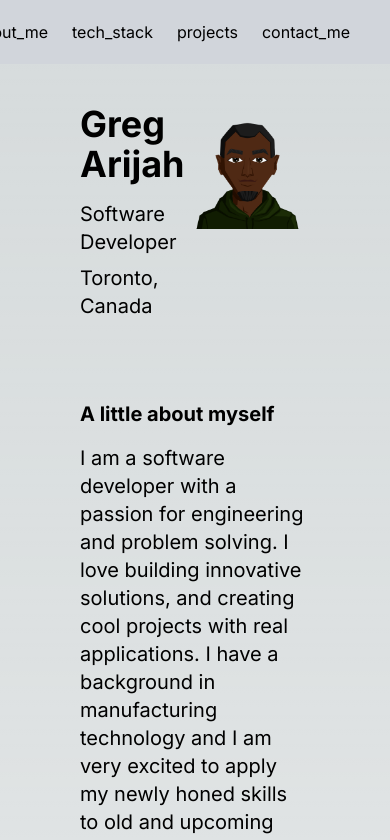
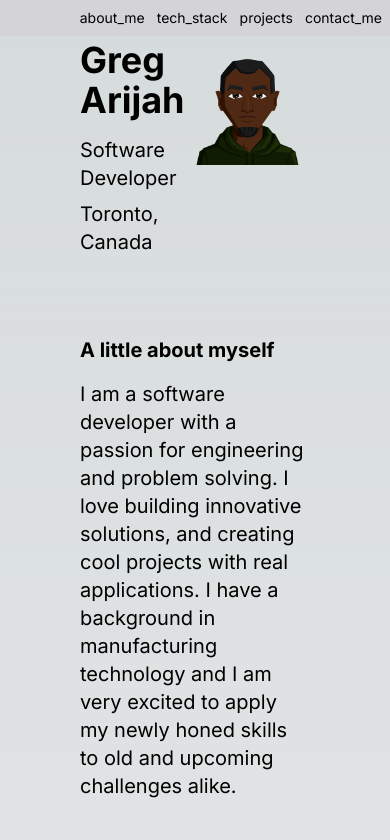
Before and after one commit to gregArijah/portfolio, a Next.js app: page / in a window 390 px wide. Shown: the top 840 px of the page. Built offline with nearby package versions, Linux system fonts and the light colour scheme.

Commit message:
edit navbar for mobile

```diff
--- a/app/components/Navbar.tsx
+++ b/app/components/Navbar.tsx
@@ -3,14 +3,11 @@
 export default function Navbar() {
 
     return (
-        <main className="p-5 flex w-screen justify-end sticky top-0 bg-gray-300" id="home">
-            <div className="space-x-6 text-l pr-5">
-                <a href="#home">home</a>
+        <main className="flex flex-row space-x-3 p-2 w-screen text-sm justify-end fixed top-0 bg-zinc-300">
                 <a href="#about">about_me</a>
                 <a href="#tech">tech_stack</a>
                 <a href="#projects">projects</a>
                 <a href="#contact">contact_me</a>
-            </div>
         </main>
     )
 }
```
